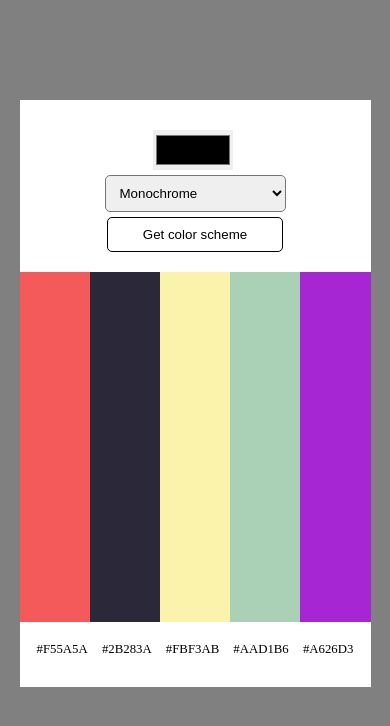
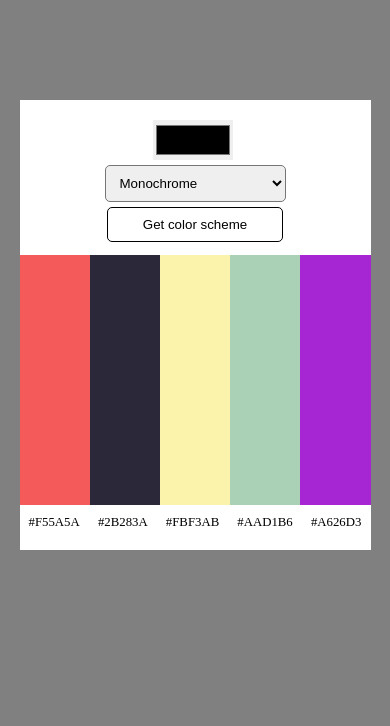
Before and after one commit to ljunit25/colorgenerator, a plain HTML site: page index.html in a window 390 px wide. Drawn offline with Linux system fonts and the light colour scheme.

Commit message:
removing margin on header and footer

```diff
--- a/index.css
+++ b/index.css
@@ -87,7 +87,7 @@ body {
     justify-content: space-around;
     flex-direction: column;
     align-items: center;
-    margin: 20px 10px;
+    margin: 10px 0px;
 
   }
 
@@ -101,4 +101,12 @@ body {
     padding: 9px 35px;
   }
 
+  .rowbody {
+    height: 250px;
+  }
+
+  .foot-col {
+    margin: 10px 0px;
+  }
+
 }
```
